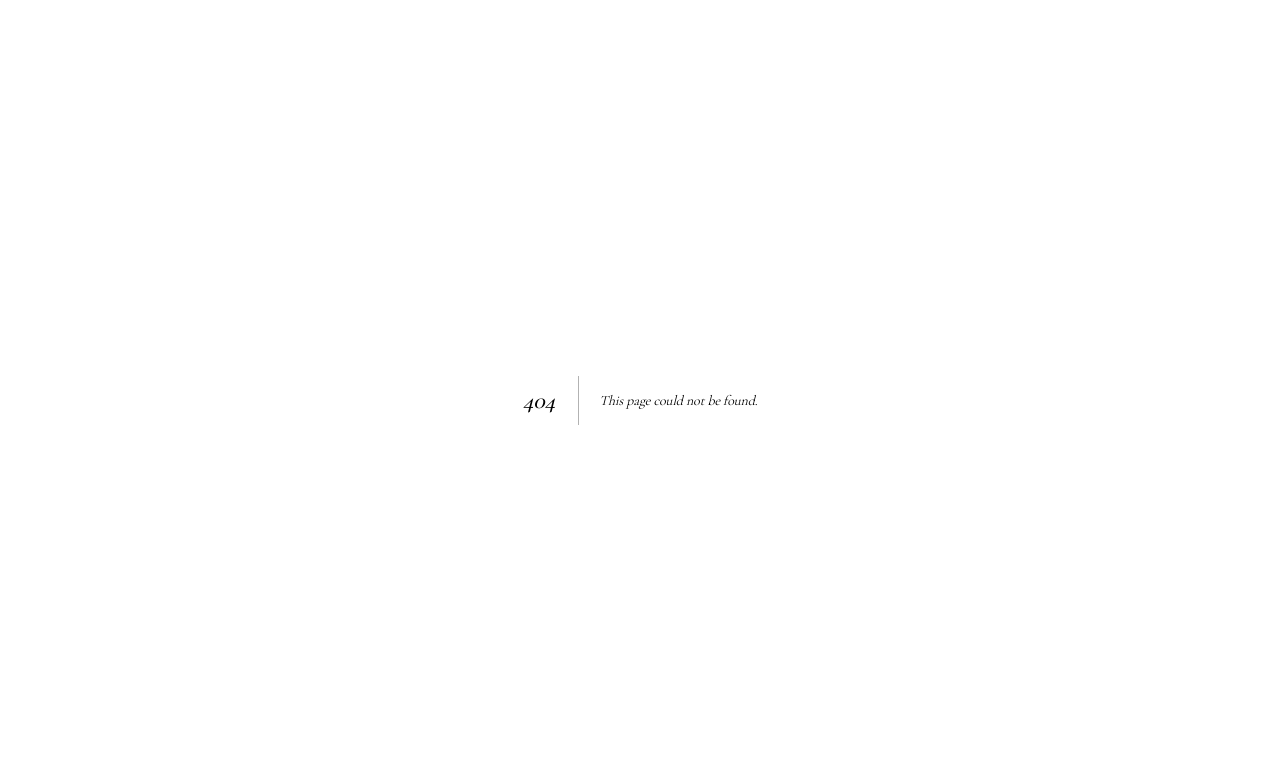
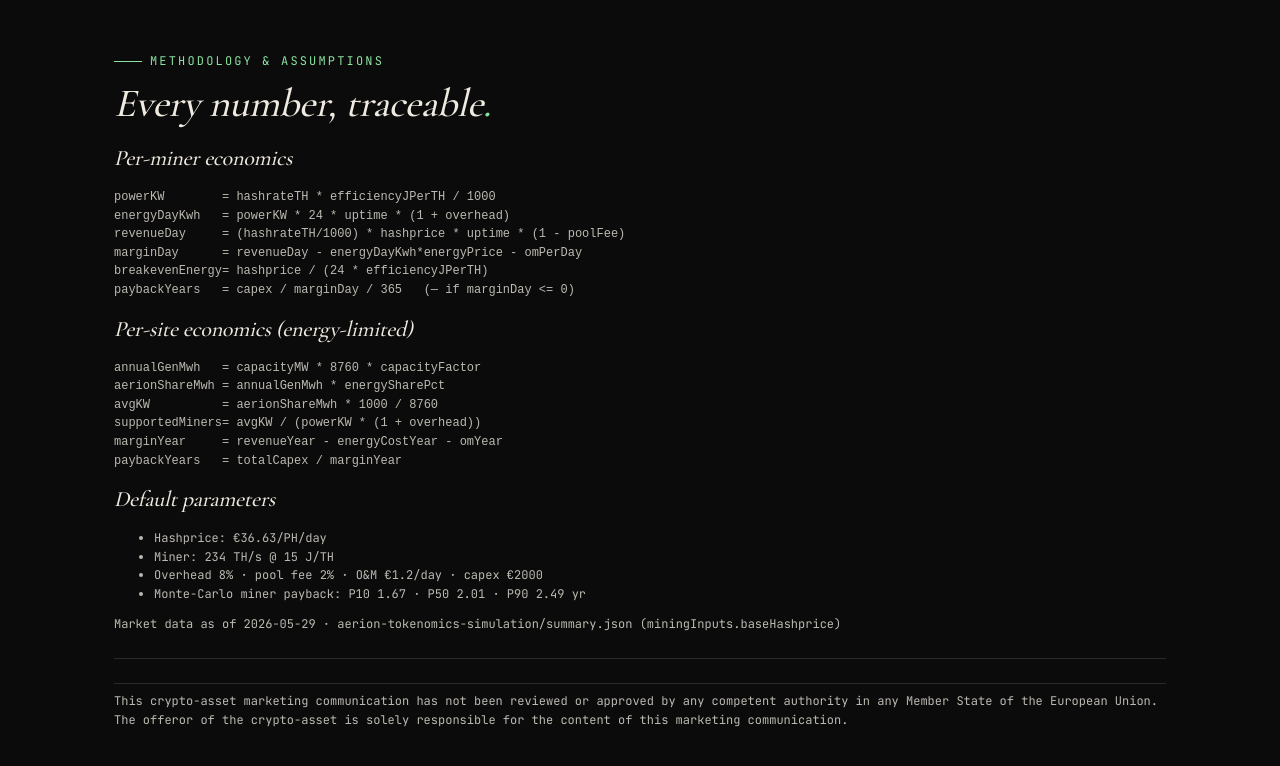
Before and after one commit to aeriontoken-tech/calculator, a Next.js app: page /methodology in a window 1280 px wide. Before the commit this address had no page. Shown: the top 766 px of the page. Built offline with nearby package versions, Linux system fonts and the light colour scheme.

Commit message:
feat(ui): landing + methodology pages; Phase 0-1 complete

```diff
--- /dev/null
+++ b/app/methodology/page.tsx
@@ -0,0 +1,42 @@
+import { DEFAULT_MINING_PARAMETERS } from '@/packages/calc-engine';
+import { MicaStatement } from '@/components/compliance/MicaStatement';
+import { AsOfStamp } from '@/components/compliance/AsOfStamp';
+
+export default function MethodologyPage() {
+  const p = DEFAULT_MINING_PARAMETERS;
+  return (
+    <main className="page">
+      <p className="section-label">Methodology &amp; assumptions</p>
+      <h1 style={{ fontSize: 40, margin: '12px 0 24px' }}>
+        Every number, traceable<span className="dot">.</span>
+      </h1>
+
+      <h2 style={{ fontSize: 22 }}>Per-miner economics</h2>
+      <pre className="meta" style={{ whiteSpace: 'pre-wrap' }}>{`powerKW        = hashrateTH * efficiencyJPerTH / 1000
+energyDayKwh   = powerKW * 24 * uptime * (1 + overhead)
+revenueDay     = (hashrateTH/1000) * hashprice * uptime * (1 - poolFee)
+marginDay      = revenueDay - energyDayKwh*energyPrice - omPerDay
+breakevenEnergy= hashprice / (24 * efficiencyJPerTH)
+paybackYears   = capex / marginDay / 365   (— if marginDay <= 0)`}</pre>
+
+      <h2 style={{ fontSize: 22 }}>Per-site economics (energy-limited)</h2>
+      <pre className="meta" style={{ whiteSpace: 'pre-wrap' }}>{`annualGenMwh   = capacityMW * 8760 * capacityFactor
+aerionShareMwh = annualGenMwh * energySharePct
+avgKW          = aerionShareMwh * 1000 / 8760
+supportedMiners= avgKW / (powerKW * (1 + overhead))
+marginYear     = revenueYear - energyCostYear - omYear
+paybackYears   = totalCapex / marginYear`}</pre>
+
+      <h2 style={{ fontSize: 22 }}>Default parameters</h2>
+      <ul className="meta">
+        <li>Hashprice: €{p.hashprice}/PH/day</li>
+        <li>Miner: {p.defaults.hashrateTH} TH/s @ {p.defaults.efficiencyJPerTH} J/TH</li>
+        <li>Overhead {Math.round(p.defaults.overhead * 100)}% · pool fee {Math.round(p.defaults.poolFee * 100)}% · O&amp;M €{p.defaults.omPerDay}/day · capex €{p.defaults.capex}</li>
+        <li>Monte-Carlo miner payback: P10 {p.paybackPercentiles.p10.toFixed(2)} · P50 {p.paybackPercentiles.p50.toFixed(2)} · P90 {p.paybackPercentiles.p90.toFixed(2)} yr</li>
+      </ul>
+      <AsOfStamp asOf={p.asOf} source={p.source} />
+      <hr className="rule" />
+      <MicaStatement />
+    </main>
+  );
+}
```
Also changed, not shown: app/page.tsx (added, +26 -0 lines).
